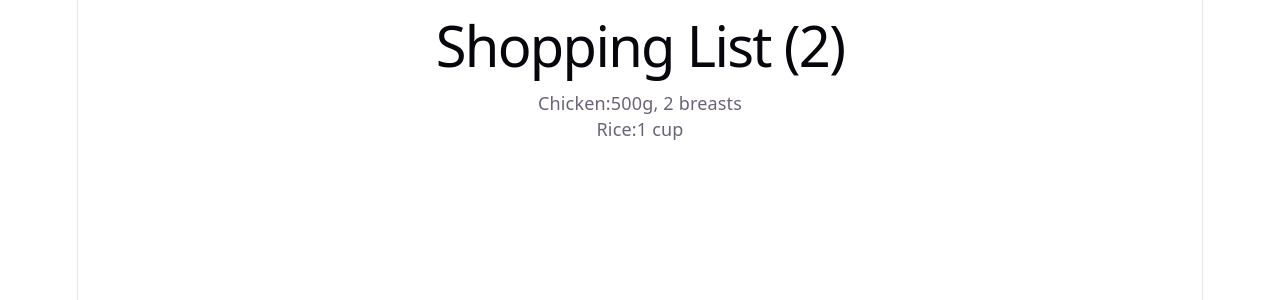
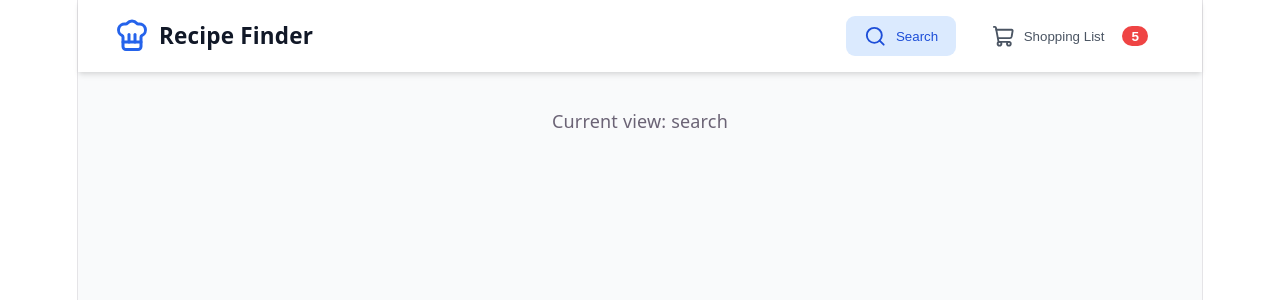
Before and after one commit to lilygrisold/nib-takehome-challenge, a React (Vite) app in the folder frontend/: page / in a window 1280 px wide. Shown: the top 300 px of the page. Built offline with nearby package versions, Linux system fonts and the light colour scheme.

Commit message:
Navigation/Header Component w/ shopping list badge

```diff
--- a/frontend/package.json
+++ b/frontend/package.json
@@ -13,7 +13,8 @@
     "lucide-react": "^1.7.0",
     "react": "^19.2.4",
     "react-dom": "^19.2.4",
-    "react-hot-toast": "^2.6.0"
+    "react-hot-toast": "^2.6.0",
+    "styled-components": "^6.3.12"
   },
   "devDependencies": {
     "@eslint/js": "^9.39.4",
--- a/frontend/src/App.tsx
+++ b/frontend/src/App.tsx
@@ -1,6 +1,8 @@
-import { useEffect } from 'react';
+import { useEffect, useState } from 'react';
 import { useShoppingList } from './hooks/useShoppingList';
-
+import Navigation from './components/Navigation';
+import styled from 'styled-components';
+import type { ViewState } from './types';
 
 const App = () => {
   const { items, isLoaded, addIngredients, removeItem,
@@ -21,8 +23,19 @@ const App = () => {
       console.log('Item count:', getItemCount());
     }, [items]);
 
+    const [currentView, setCurrentView] = useState<ViewState>('search');
+
  return (
-    <div>
+  <AppContainer>
+      <Navigation
+        currentView={currentView}
+        onViewChange={setCurrentView}
+        shoppingListCount={5}
+      />
+      <MainContent>
+        <ViewText>Current view: {currentView}</ViewText>
+      </MainContent>
+    {/* <div>
       <h1>Shopping List ({getItemCount()})</h1>
         {items.map(item => (
           <div key={item.name}>
@@ -33,9 +46,35 @@ const App = () => {
               .join(', ')}
           </div>
       ))}
-    </div>
+    </div> */}
+    </AppContainer>
  );
 
 }
 
 export default App;
+const AppContainer = styled.div`
+  min-height: 100vh;
+  background-color: #f9fafb; // bg-gray-50
+`;
+
+const MainContent = styled.main`
+  max-width: 80rem; // max-w-7xl
+  margin-left: auto;
+  margin-right: auto;
+  padding: 2rem 1rem; // py-8 px-4
+
+  @media (min-width: 640px) {
+    padding-left: 1.5rem;
+    padding-right: 1.5rem;
+  }
+
+  @media (min-width: 1024px) {
+    padding-left: 2rem;
+    padding-right: 2rem;
+  }
+`;
+
+const ViewText = styled.p`
+  color: inherit;
+`;
--- /dev/null
+++ b/frontend/src/components/Navigation.tsx
@@ -0,0 +1,124 @@
+import { Search, ShoppingCart, ChefHat } from 'lucide-react';
+import type { ViewState } from '../types';
+import styled from 'styled-components';
+
+interface NavigationProps {
+  currentView: ViewState;
+  onViewChange: (view: ViewState) => void;
+  shoppingListCount: number;
+}
+
+const Navigation = ({ currentView, onViewChange, shoppingListCount }: NavigationProps) => {
+  return (
+    <NavBar>
+      <Container>
+        <NavContent>
+          <LogoSection>
+            <ChefHat style={{ height: '2rem', width: '2rem', color: '#2563eb' }} />
+            <LogoText>Recipe Finder</LogoText>
+          </LogoSection>
+
+          <NavButtons>
+            <NavButton
+              $isActive={currentView === 'search'}
+              onClick={() => onViewChange('search')}
+              aria-pressed={currentView === 'search'}
+            >
+              <Search style={{ height: '1.25rem', width: '1.25rem' }} />
+              <span>Search</span>
+            </NavButton>
+
+            <NavButton
+              $isActive={currentView === 'shopping-list'}
+              onClick={() => onViewChange('shopping-list')}
+              aria-pressed={currentView === 'shopping-list'}
+            >
+              <ShoppingCart style={{ height: '1.25rem', width: '1.25rem' }} />
+              <span>Shopping List</span>
+              {shoppingListCount > 0 && (
+                <Badge>{shoppingListCount}</Badge>
+              )}
+            </NavButton>
+          </NavButtons>
+        </NavContent>
+      </Container>
+    </NavBar>
+  );
+};
+
+// Styled Components - all your CSS lives down here
+const NavBar = styled.nav`
+  background-color: white;
+  box-shadow: 0 4px 6px -1px rgba(0, 0, 0, 0.1), 0 2px 4px -1px rgba(0, 0, 0, 0.06);
+  position: sticky;
+  top: 0;
+  z-index: 50;
+`;
+
+const Container = styled.div`
+  max-width: 80rem;
+  margin: 0 auto;
+  padding: 0 1rem;
+
+  @media (min-width: 640px) {
+    padding: 0 1.5rem;
+  }
+
+  @media (min-width: 1024px) {
+    padding: 0 2rem;
+  }
+`;
+
+const NavContent = styled.div`
+  display: flex;
+  justify-content: space-between;
+  align-items: center;
+  height: 4rem;
+`;
+
+const LogoSection = styled.div`
+  display: flex;
+  align-items: center;
+  gap: 0.5rem;
+`;
+
+const LogoText = styled.span`
+  font-size: 1.25rem;
+  font-weight: 700;
+  color: #111827;
+`;
+
+const NavButtons = styled.div`
+  display: flex;
+  gap: 1rem;
+`;
+
+const NavButton = styled.button<{ $isActive: boolean }>`
+  display: flex;
+  align-items: center;
+  gap: 0.5rem;
+  padding: 0.5rem 1rem;
+  border-radius: 0.5rem;
+  font-weight: 500;
+  transition: all 150ms ease;
+  cursor: pointer;
+  border: none;
+  background-color: ${props => props.$isActive ? '#dbeafe' : 'transparent'};
+  color: ${props => props.$isActive ? '#1d4ed8' : '#4b5563'};
+
+  &:hover {
+    background-color: ${props => props.$isActive ? '#dbeafe' : '#f3f4f6'};
+  }
+`;
+
+const Badge = styled.span`
+  margin-left: 0.5rem;
+  background-color: #ef4444;
+  color: white;
+  font-size: 0.75rem;
+  font-weight: 700;
+  padding: 0.125rem 0.5rem;
+  border-radius: 9999px;
+`;
+
+export default Navigation;
--- a/frontend/src/hooks/useShoppingList.ts
+++ b/frontend/src/hooks/useShoppingList.ts
@@ -72,7 +72,7 @@ const parseMeasure = (measureStr: string): ParsedMeasure => {
     }
 
     return {
-      amount: isNaN(amount) ? 0 : amount,
+      amount: isNaN(amount) ? 0 : amount, // Handle NaN, return amount
       unit: unit.trim(),
       original
     };
@@ -118,6 +118,7 @@ const addIngredients = useCallback((ingredients: Ingredient[]) => {
     });
 }, []);
 
+    // Remove when user clears the list
     const removeItem = useCallback((name: string) => {
         setItems((prevItems) =>
         prevItems.filter(
@@ -128,6 +129,8 @@ const addIngredients = useCallback((ingredients: Ingredient[]) => {
         const clearList = useCallback(() => {
         setItems([]);
     }, []);
+
+    // Amount of items in list for "X in shopping list"
     const getItemCount = useCallback(() => {
         return items.length;
     }, [items]);
```
Also changed, not shown: 2 other files (tests, documents, lock files or other folders).
